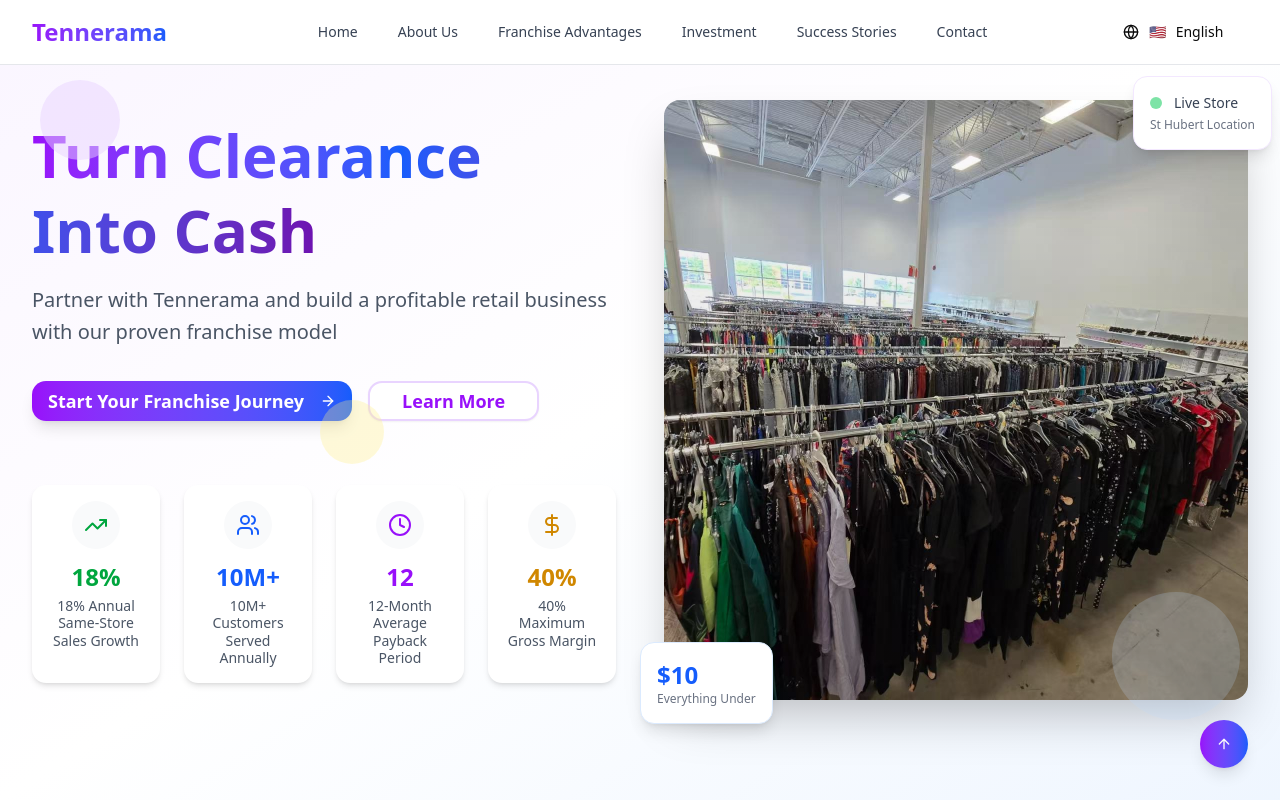
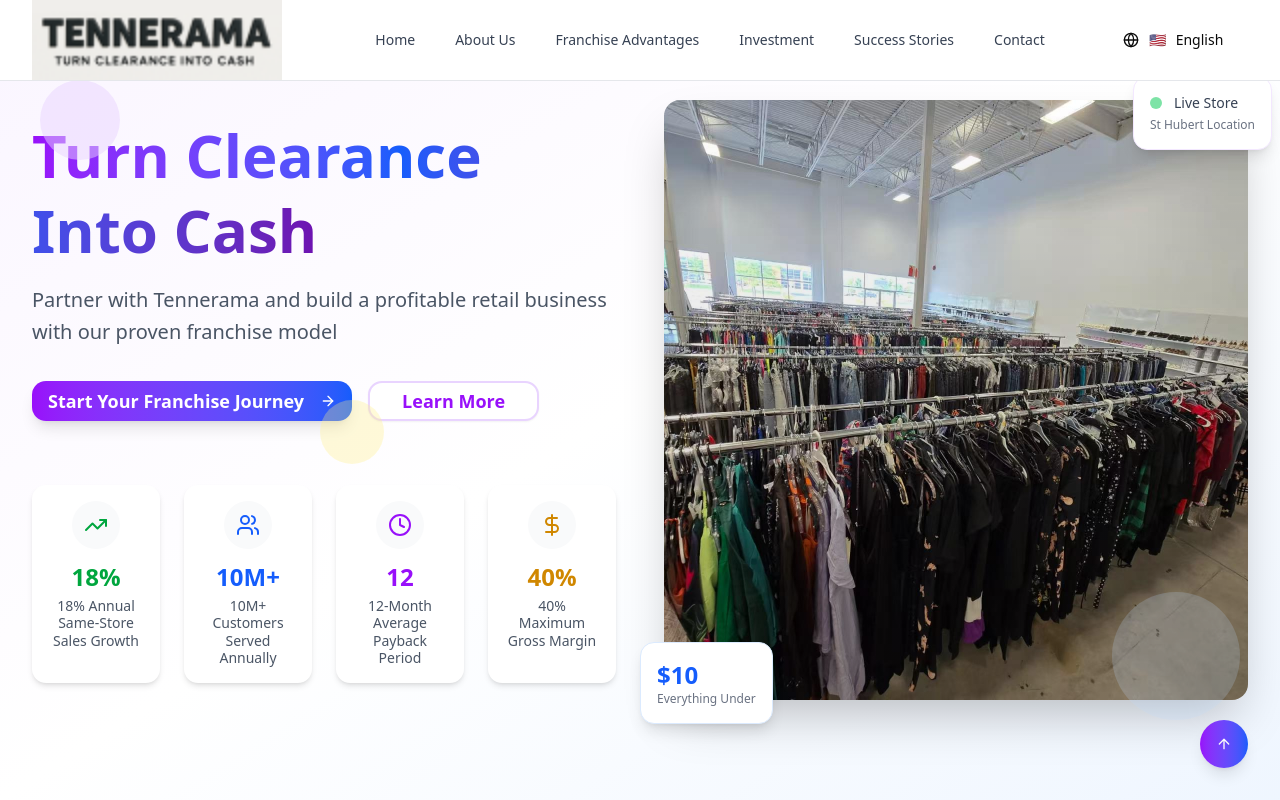
Before and after one commit to Tennerama/website, a React (Vite) app: page / in a window 1280 px wide. Shown: the top 800 px of the page. Built offline with nearby package versions, Linux system fonts and the light colour scheme.

Commit message:
feat: 最大化logo并去除顶部导航padding，提升品牌展示效果

```diff
--- a/src/components/Navigation.jsx
+++ b/src/components/Navigation.jsx
@@ -29,12 +29,14 @@ const Navigation = () => {
   return (
     <nav className="fixed top-0 left-0 right-0 bg-white/95 backdrop-blur-sm border-b border-gray-200 z-50">
       <div className="max-w-7xl mx-auto px-4 sm:px-6 lg:px-8">
-        <div className="flex justify-between items-center h-16">
+        <div className="flex justify-between items-center h-20 py-0">
           {/* Logo */}
-          <div className="flex-shrink-0">
-            <h1 className="text-2xl font-bold bg-gradient-to-r from-purple-600 to-blue-600 bg-clip-text text-transparent">
-              Tennerama
-            </h1>
+          <div className="h-20 flex items-center p-0 m-0">
+            <img
+              src="/logo.png"
+              alt="Tennerama Logo"
+              className="h-full w-auto object-contain block p-0 m-0"
+            />
           </div>
 
           {/* Desktop Navigation */}
```
